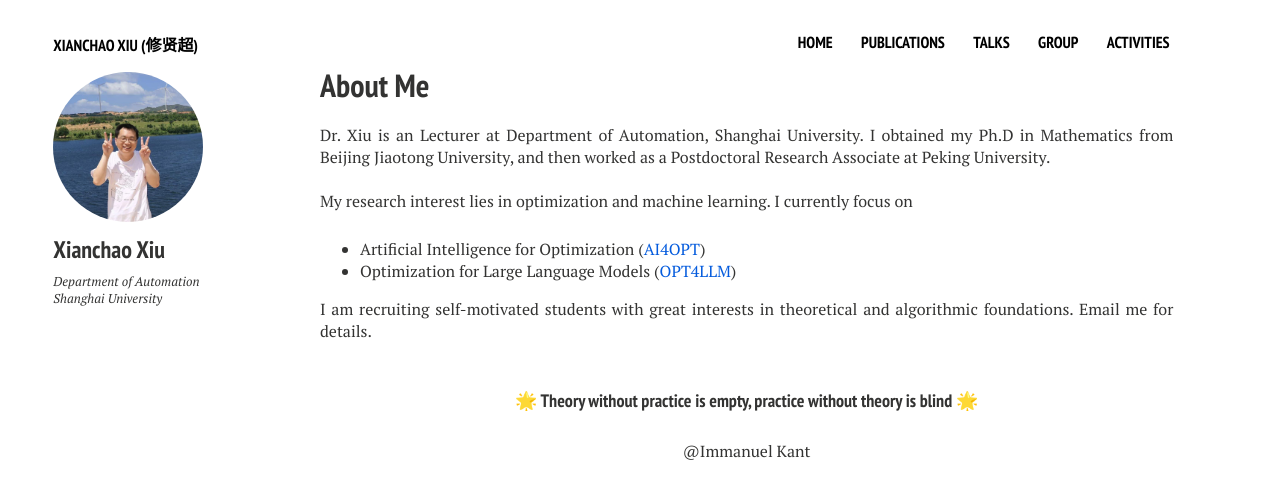
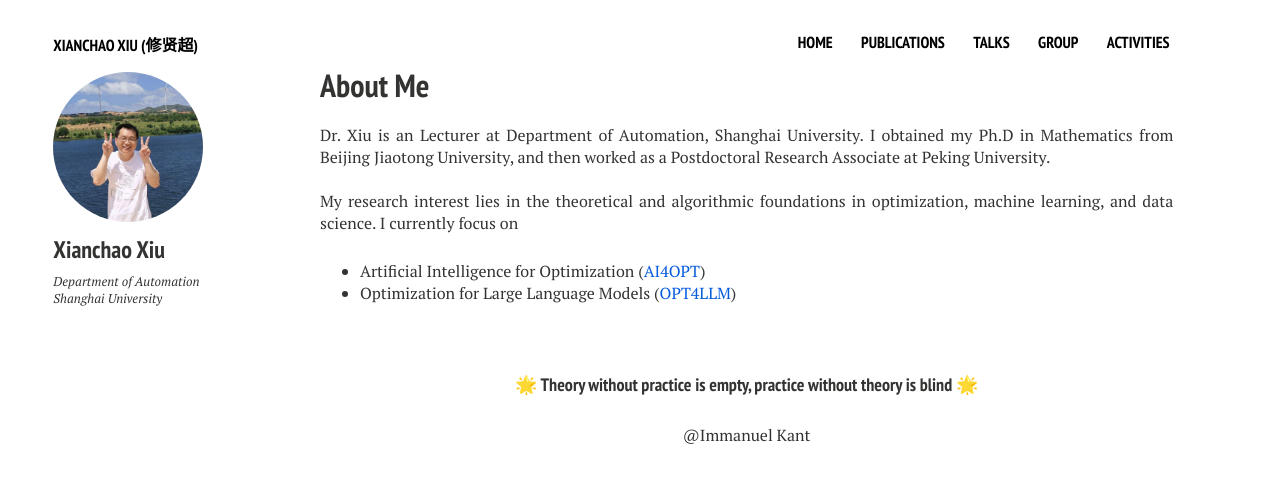
Before and after one commit to xianchaoxiu/xianchaoxiu.github.io, a Jekyll site: the page built from index.md, in a window 1280 px wide. Shown: the top 499 px of the page. Built offline with Jekyll 4.4.1, drawn with Linux system fonts in a browser that asks for light colours; nearby versions of some CDN libraries.

Commit message:
Update home2.html

```diff
--- a/_layouts/home2.html
+++ b/_layouts/home2.html
@@ -31,13 +31,14 @@
 	 and then worked as a Postdoctoral Research Associate at Peking University.<br><br>
 
 
-	 My research interest lies in optimization and machine learning.
+	 My research interest lies in the theoretical and algorithmic foundations in optimization, machine learning, and data science.
 	 I currently focus on
-         <ul>
+	 <ul>
       <li> Artificial Intelligence for Optimization (<a href="https://github.com/xianchaoxiu/AI4OPT" class="textlink" target="_blank">AI4OPT</a>) </li>
-      <li> Optimization for Large Language Models (<a href="https://github.com/xianchaoxiu/OPT4LLM" class="textlink" target="_blank">OPT4LLM</a>)</li>
+      <li> Optimization for Large Language Models (<a href="https://github.com/xianchaoxiu/OPT4LLM" class="textlink" target="_blank">OPT4LLM</a>) </li> <br><br>
     </ul>
-         I am recruiting self-motivated students with great interests in theoretical and algorithmic foundations. Email me for details. <br><br>
+
+
 
 
 <h4 align="center">🌟 Theory without practice is empty, practice without theory is blind 🌟</h4>
```
